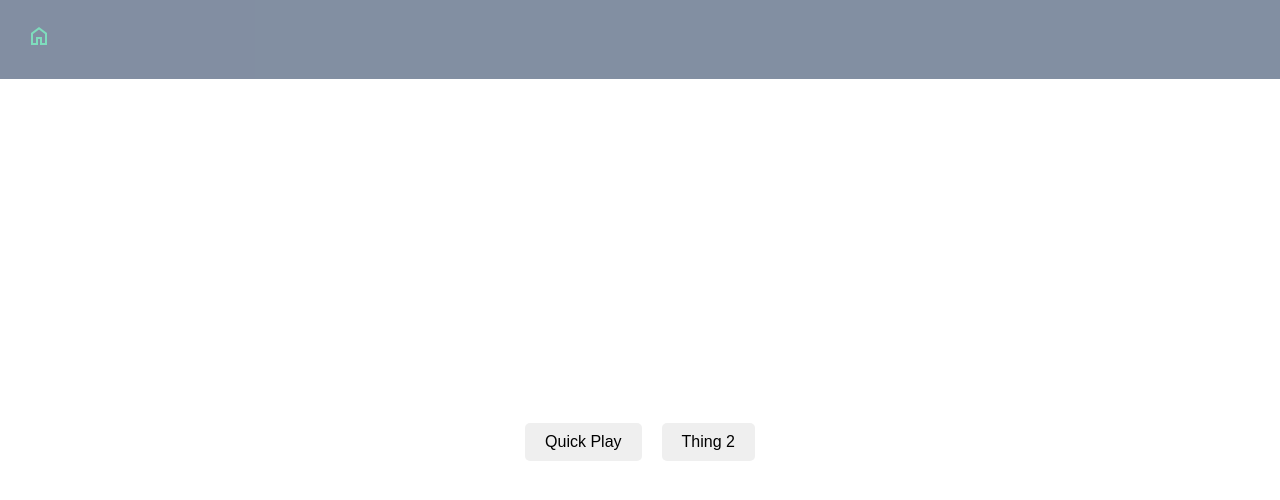
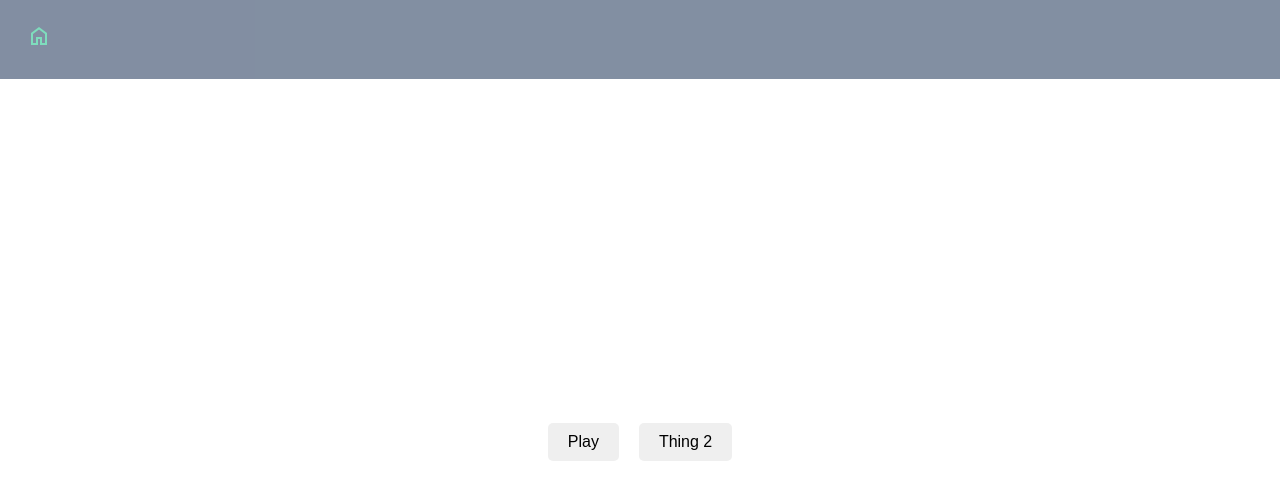
Before and after one commit to sabour18/GeoguessrClone, a Vue app: page / in a window 1280 px wide. Shown: the top 500 px of the page. Built offline with nearby package versions, Linux system fonts and the light colour scheme.

Commit message:
add settings component

```diff
--- a/src/components/Home/HomePage.vue
+++ b/src/components/Home/HomePage.vue
@@ -14,7 +14,7 @@
     <h1 class="welcome">Welcome to MapPicker!</h1>
     <div class="button-group">
       <form action="/Play">
-        <button type="submit">Quick Play</button>
+        <button type="submit">Play</button>
       </form>
       <form action="#">
         <button type="submit">Thing 2</button>
```
Also changed, not shown: src/components/Play/PlaySettings.vue (added, +11 -0 lines).
